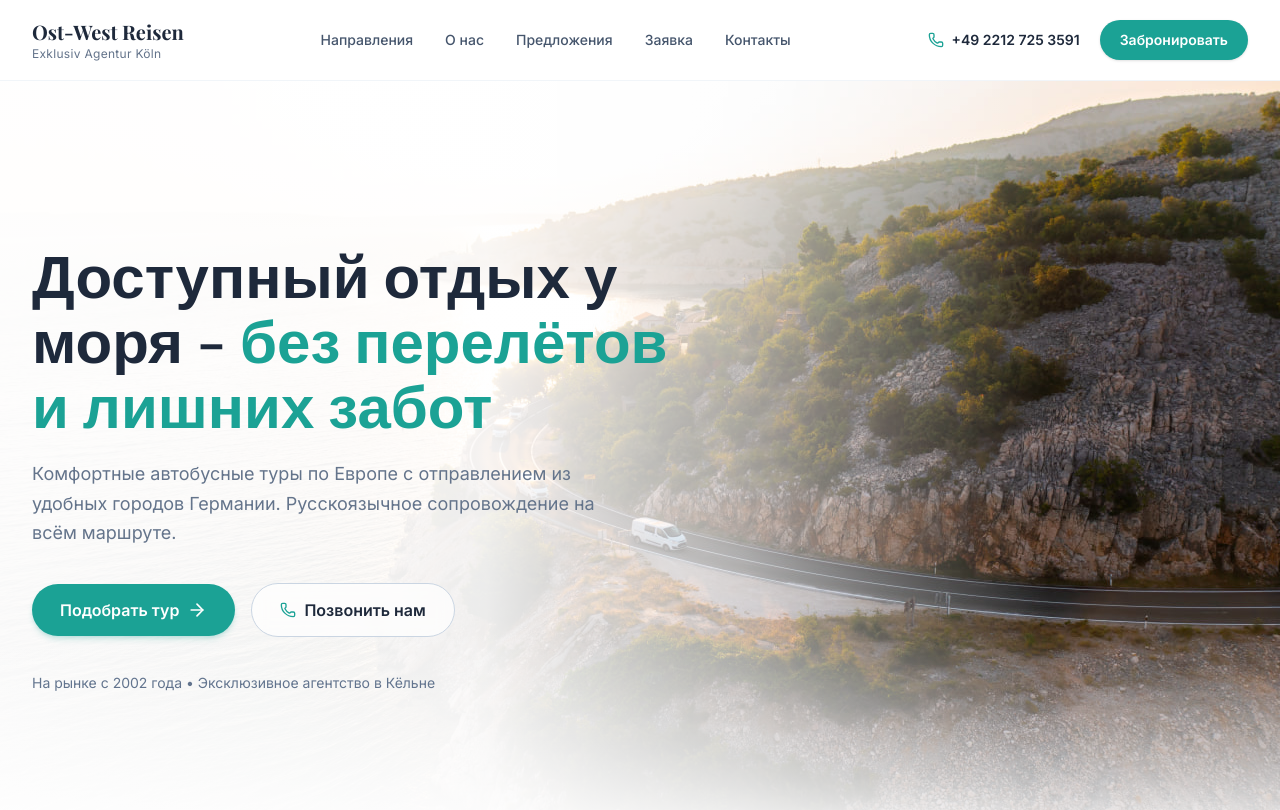
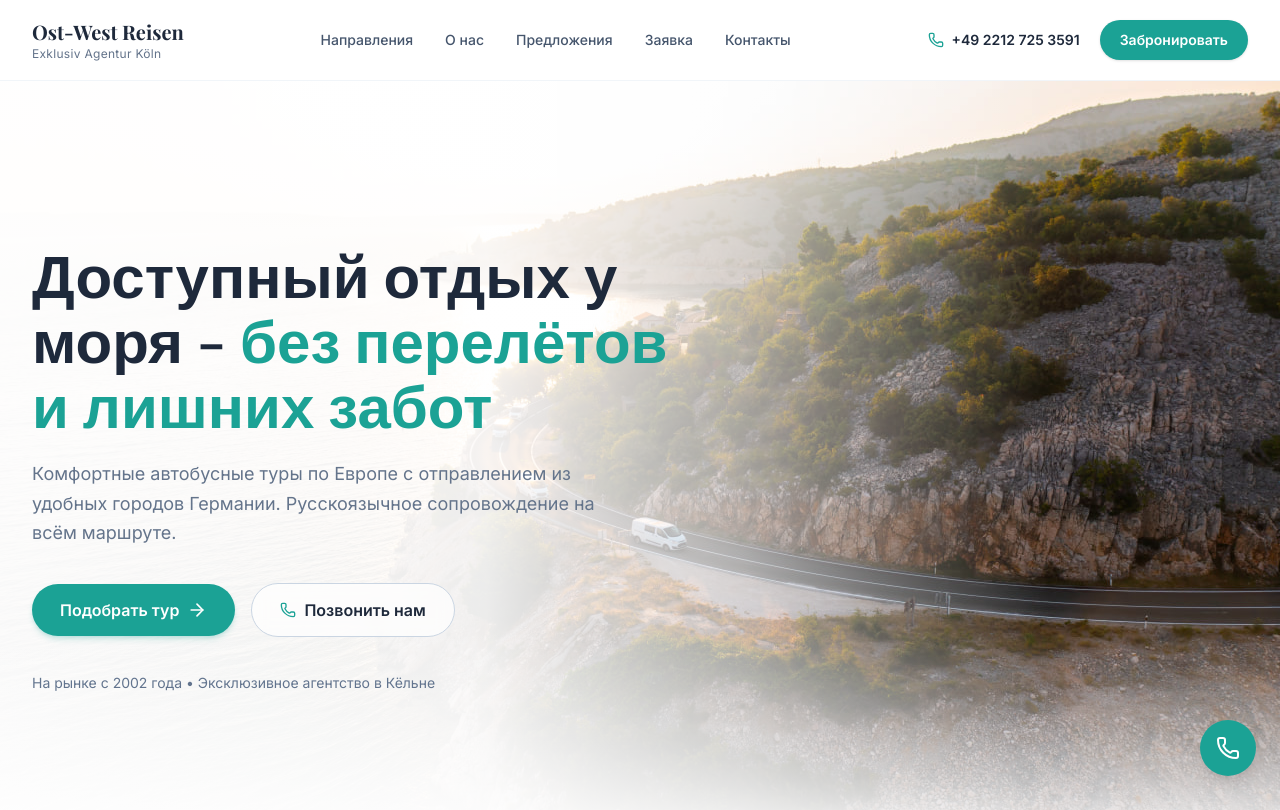
Before and after one commit to chokolate73/ost-west-reisen, a Next.js app: page / in a window 1280 px wide. Shown: the top 810 px of the page. Built offline with nearby package versions, Linux system fonts and the light colour scheme.

Commit message:
Add floating pulsing call button
Add a fixed bottom-right teal call button with a ping animation that
links to tel:. Pulse respects prefers-reduced-motion.

https://claude.ai/code/session_01C248XHzoj2vVH2rRg9pbiA

```diff
--- a/app/layout.tsx
+++ b/app/layout.tsx
@@ -1,6 +1,7 @@
 import type { Metadata } from "next";
 import { Playfair_Display, Inter } from "next/font/google";
 import "./globals.css";
+import FloatingCall from "@/components/FloatingCall";
 
 const playfair = Playfair_Display({
   variable: "--font-playfair",
@@ -28,6 +29,7 @@ export default function RootLayout({
     <html lang="ru" className={`${playfair.variable} ${inter.variable}`}>
       <body className="min-h-screen bg-white text-ink antialiased">
         {children}
+        <FloatingCall />
       </body>
     </html>
   );
--- /dev/null
+++ b/components/FloatingCall.tsx
@@ -0,0 +1,21 @@
+import { Phone } from "lucide-react";
+
+const PHONE = "+49 2212 725 3591";
+
+export default function FloatingCall() {
+  return (
+    <a
+      href={`tel:${PHONE.replace(/\s/g, "")}`}
+      aria-label="Позвонить нам"
+      className="fixed bottom-5 right-5 z-50 flex size-14 items-center justify-center sm:bottom-6 sm:right-6"
+    >
+      <span
+        className="absolute inline-flex size-full animate-ping rounded-full bg-brand-400 opacity-60 motion-reduce:hidden"
+        aria-hidden
+      />
+      <span className="relative inline-flex size-14 items-center justify-center rounded-full bg-brand-500 text-white shadow-lg transition-colors hover:bg-brand-600">
+        <Phone className="size-6" />
+      </span>
+    </a>
+  );
+}
```
